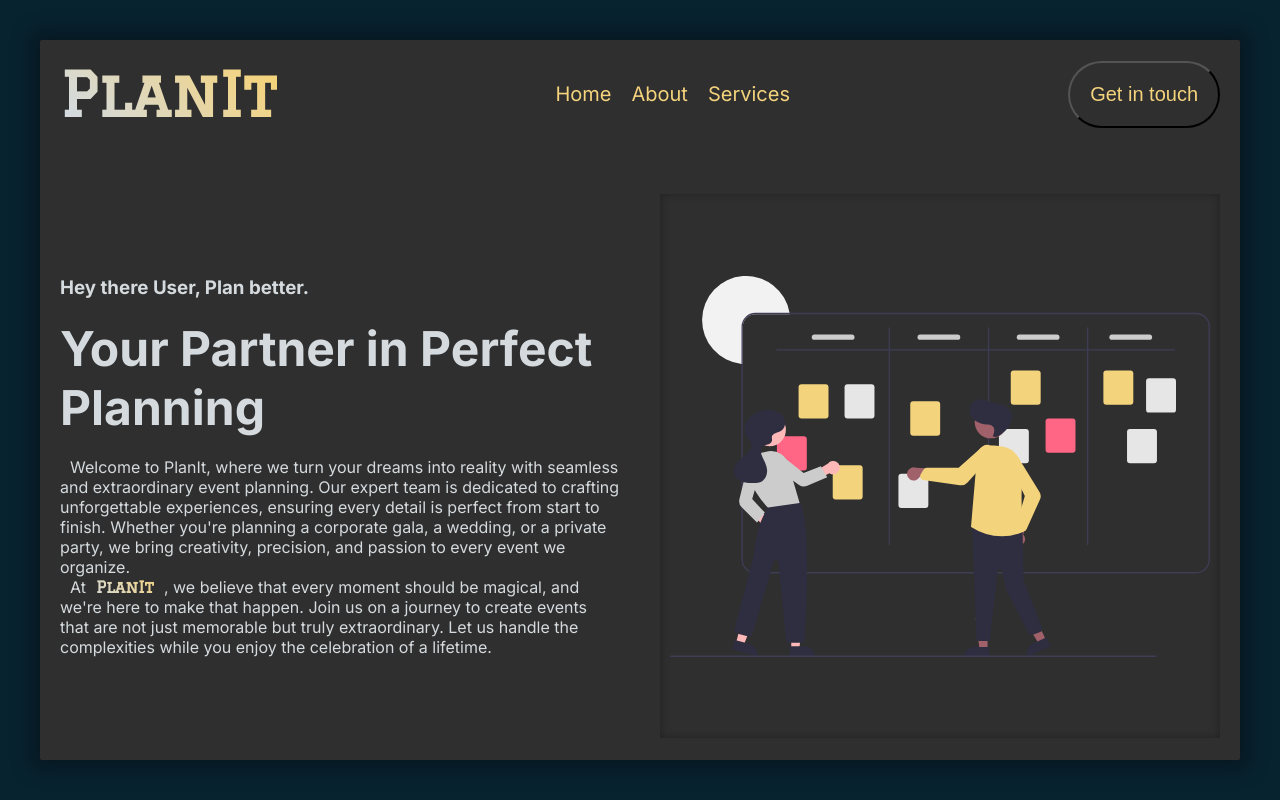
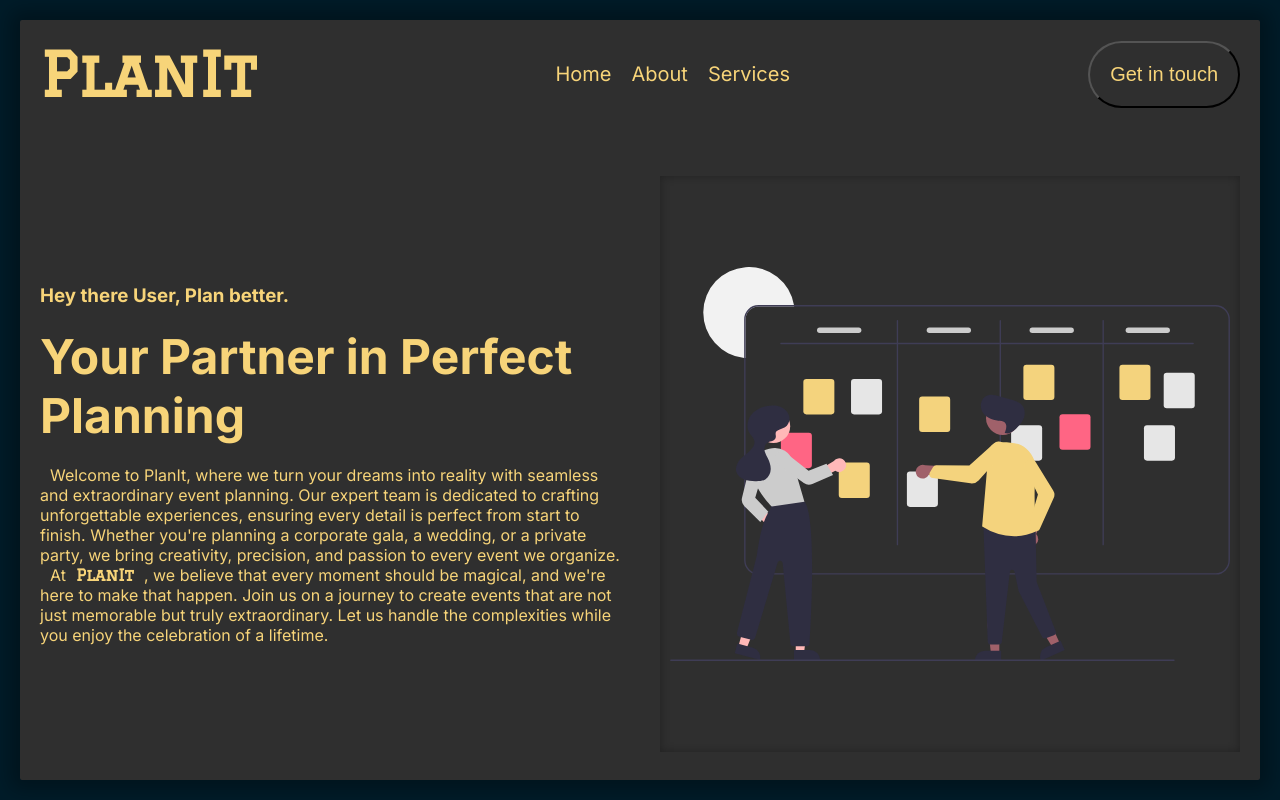
Before and after one commit to Arti-Selimi/PlanIt, a Next.js app: page /home in a window 1280 px wide. Built offline with nearby package versions, Linux system fonts and the light colour scheme.

Commit message:
per programerin e fort

```diff
--- a/app/globals.scss
+++ b/app/globals.scss
@@ -20,7 +20,7 @@ body {
   display: flex;
   align-items: flex-start;
   justify-content: center;
-  padding: 40px;
+  padding: 20px;
 }
 
 #main {
--- a/app/page.module.scss
+++ b/app/page.module.scss
@@ -17,7 +17,7 @@
     p {
       font-size: 1rem;
       padding-top: 20px;
-      color: $Text-Color;
+      color: $Accent-Color;
     }
   }
   .formContainer {
--- a/app/variables.scss
+++ b/app/variables.scss
@@ -1,6 +1,5 @@
-$Primary-Color: #082330;
-$Secondary-Color: #163644;
-$Accent-Color: #F4D37D;
-$Text-Color: #D4DADD;
+$Primary-Color: #001C29;
+$Secondary-Color: #697F8C;
+$Accent-Color: #F7D479;
 $Neutral-Color: #2F2F2F;
-$Main-gradient: linear-gradient(45deg, $Text-Color 10%, $Accent-Color 90%);
+$Main-gradient: linear-gradient(45deg, $Accent-Color 10%, $Accent-Color 90%);
--- a/components/database-components/log-firebase.js
+++ b/components/database-components/log-firebase.js
@@ -7,7 +7,7 @@ export const onSubmit = async (data) => {
   const { Name = "", Category = "", Date = "", startingTime = "", endingTime = "" } = data;
   const user = auth.currentUser;
 
-  if (!user) {
+  if (!user.displayName) {
     window.alert("Please log in to submit an event.");
     return;
   }
--- a/components/main-layout/main-layout.module.scss
+++ b/components/main-layout/main-layout.module.scss
@@ -16,16 +16,16 @@
             font-weight: bold;
             font-size: 3rem;
             margin: 20px 0 20px 0;
-            color: $Text-Color;
+            color: $Accent-Color;
         }
         h3 {
-            color: $Text-Color;
+            color: $Accent-Color;
         }
         p {
             font-size: 1rem;
-            color: $Text-Color;
+            color: $Accent-Color;
             span {
-                color: $Text-Color;
+                color: $Accent-Color;
             }
         }
     }
```
Also changed, not shown: components/forms/form.module.scss (+4 -3 lines).
